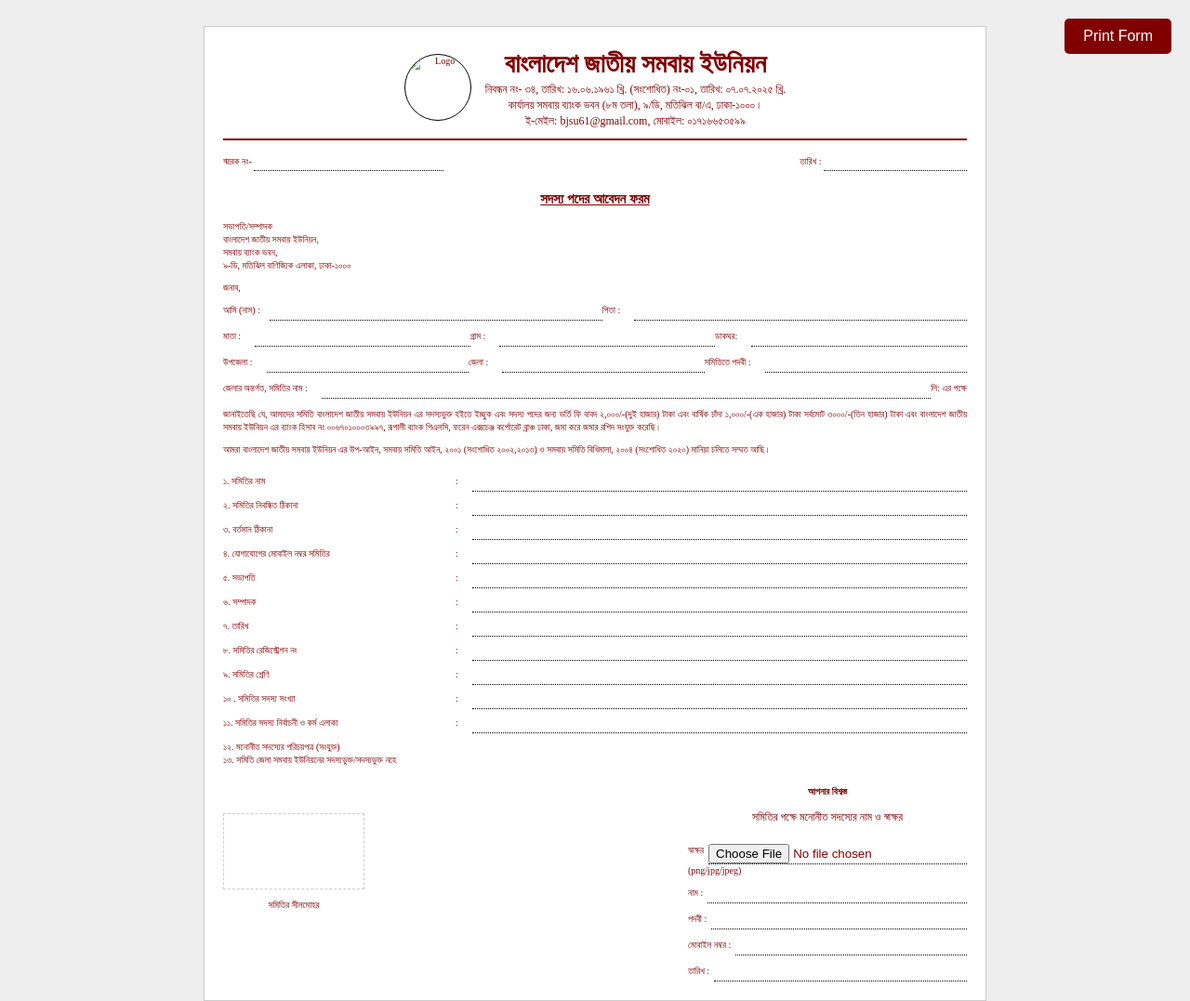
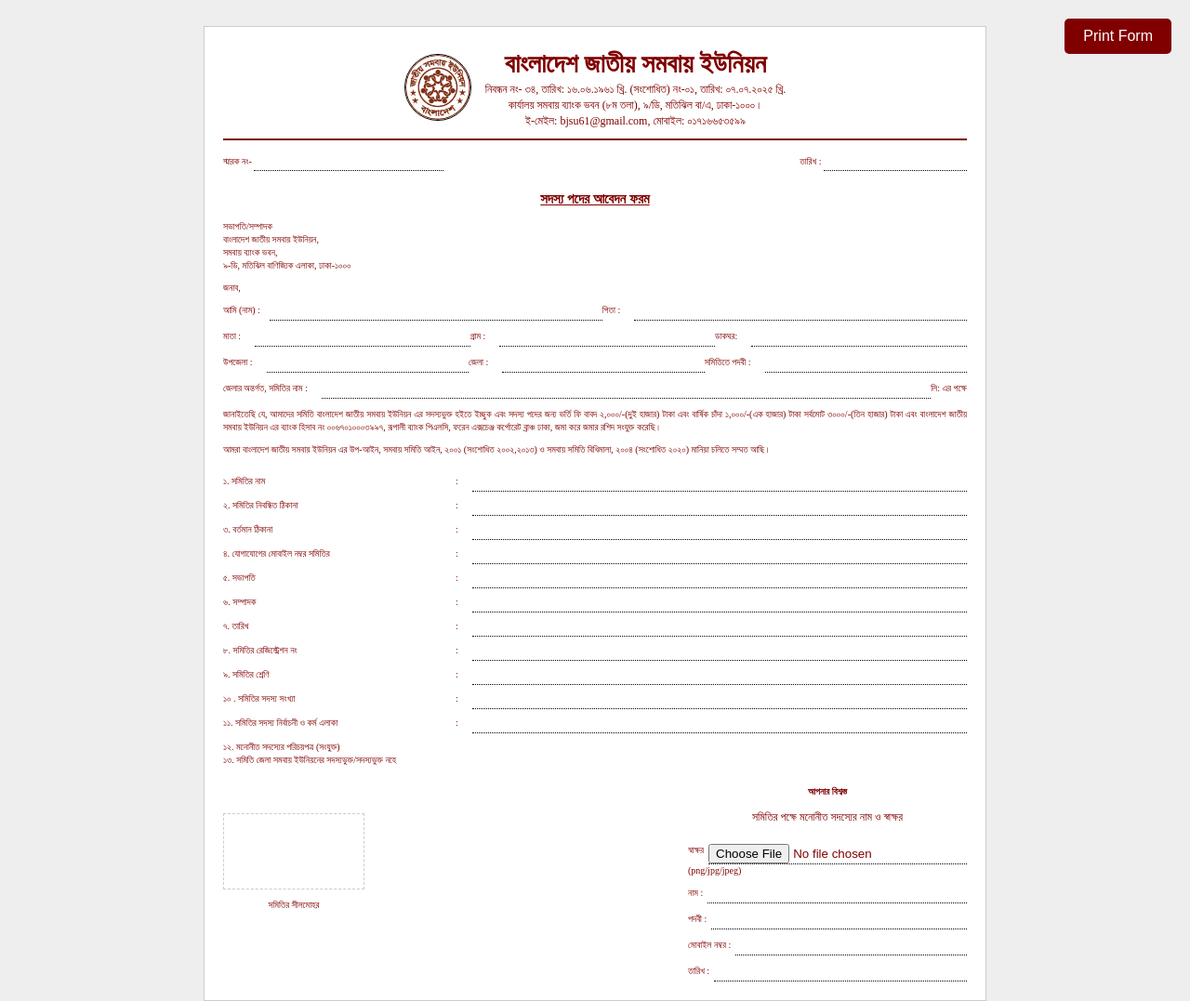
Before and after one commit to Mirazahmed0997/SBLC-Meambership-Appliction-form-design, a plain HTML site: page index.html in a window 1280 px wide. Shown: the whole page at 93% size. Drawn offline with Linux system fonts and the light colour scheme.

Commit message:
first commit

```diff
--- a/MembershipForm.html
+++ b/index.html
@@ -19,7 +19,7 @@
             <div style="display:flex;align-items:center;justify-content:center;">
                 <div
                     style="width:70px;height:70px;border:1px solid #000;border-radius:50%;margin-right:15px;display:flex;justify-content:center;align-items:center;overflow:hidden;">
-                    <img src="../MembershipForm/assets/bjsu.png" alt="Logo"
+                    <img src="./assets/bjsu.png" alt="Logo"
                         style="width:100%;height:100%;object-fit:cover;border-radius:50%;">
                 </div>
                 <div>
```
